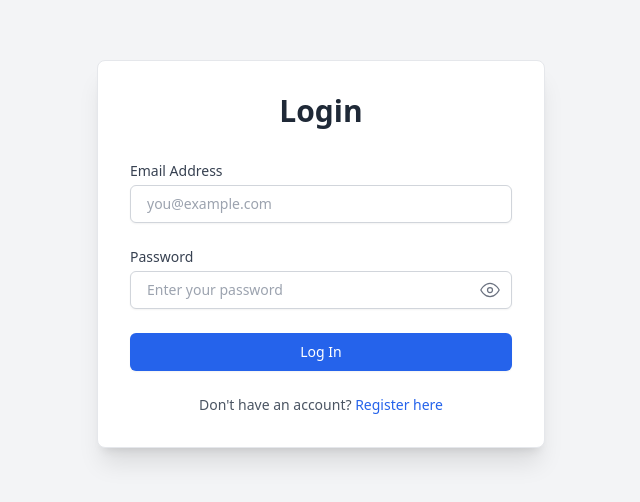
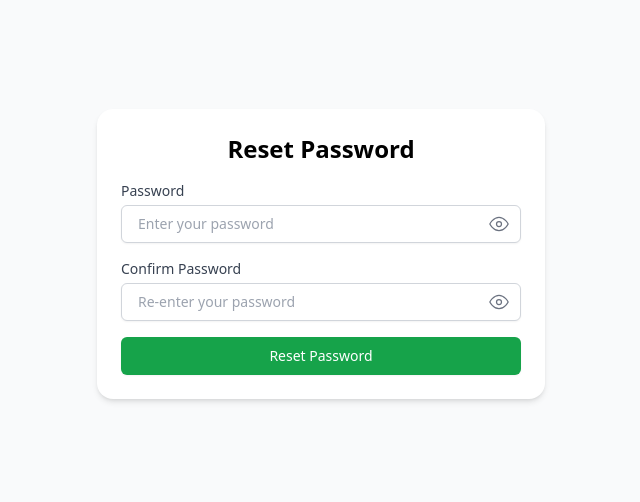
Before and after one commit to bkshitij-dev/inventory-frontend, a React (Create React App) app: page /reset-password in a window 1280 px wide. Before the commit this address led to /login. Shown: the part 146-648 px from the top of the page, without its empty margins (319-959 px from the left). Built offline with nearby package versions, Linux system fonts and the light colour scheme; no server answers.

Commit message:
Add reset password endpoint and organize validations

```diff
--- a/src/App.tsx
+++ b/src/App.tsx
@@ -5,6 +5,7 @@ import Dashboard from "./pages/Dashboard";
 import Verify from "./pages/Verify";
 import VerifyEmailSent from "./pages/VerifyEmailSent";
 import ForgotPassword from "./pages/ForgotPassword";
+import ResetPassword from "./pages/ResetPassword";
 
 function App() {
   return (
@@ -15,6 +16,7 @@ function App() {
         <Route path="/verify-email-sent" element={ <VerifyEmailSent /> } />
         <Route path="/verify" element={ <Verify /> } />
         <Route path="/forgot-password" element={ <ForgotPassword /> } />
+        <Route path="reset-password" element={ <ResetPassword /> } />
         <Route path="/dashboard" element={ <Dashboard /> } />
         {/* Redirect all unknown routes to login */ }
         <Route path="*" element={ <Navigate to="/login" replace /> } />
--- a/src/constants/index.ts
+++ b/src/constants/index.ts
@@ -1,9 +1,9 @@
-export const MIN_USERNAME_LENGTH = 3;
-
-export const EMAIL_REGEX = /^[^\s@]+@[^\s@]+\.[^\s@]+$/;
-
-export const HAS_UPPERCASE_REGEX = /[A-Z]/;
-export const HAS_LOWERCASE_REGEX = /[a-z]/;
-export const HAS_NUMBER_REGEX = /[0-9]/;
-export const HAS_SPECIAL_CHAR_REGEX = /[!@#$%^&*(),.?":{}|<>]/;
-export const MIN_PASSWORD_LENGTH = 6;
+export const constants = {
+    MIN_USERNAME_LENGTH: 3,
+    EMAIL_REGEX: /^[^\s@]+@[^\s@]+\.[^\s@]+$/,
+    HAS_UPPERCASE_REGEX: /[A-Z]/,
+    HAS_LOWERCASE_REGEX: /[a-z]/,
+    HAS_NUMBER_REGEX: /[0-9]/,
+    HAS_SPECIAL_CHAR_REGEX: /[!@#$%^&*(),.?":{}|<>]/,
+    MIN_PASSWORD_LENGTH: 6,
+};
--- a/src/pages/Login.tsx
+++ b/src/pages/Login.tsx
@@ -9,7 +9,7 @@ import InputField from '../components/InputField';
 
 import useFormValidation from '../hooks/useFormValidation';
 
-import { EMAIL_REGEX } from '../constants';
+import { constants } from '../constants';
 
 const Login: React.FC = () => {
 
@@ -27,7 +27,7 @@ const Login: React.FC = () => {
         usernameOrEmail: (value: string) => {
             if (value.trim() === '') {
                 return 'Email address is required.';
-            } else if (!EMAIL_REGEX.test(value)) {
+            } else if (!constants.EMAIL_REGEX.test(value)) {
                 return 'Please enter a valid email address.';
             }
             return null; // No error
@@ -127,6 +127,15 @@ const Login: React.FC = () => {
           )}
           </form>
 
+          {/* Forgot Password Link */}
+        <div className="text-right mb-4">
+          <Link
+            to="/forgot-password"
+            className="text-sm text-indigo-600 hover:underline">
+            Forgot password?
+          </Link>
+        </div>
+
           {/* Link to Registration */}
           <div className="mt-6 text-center">
             <p className="text-sm text-gray-600">
--- a/src/pages/Register.tsx
+++ b/src/pages/Register.tsx
@@ -8,15 +8,7 @@ import InputField from '../components/InputField';
 
 import useFormValidation from '../hooks/useFormValidation';
 
-import {
-  MIN_USERNAME_LENGTH,
-  EMAIL_REGEX,
-  HAS_UPPERCASE_REGEX,
-  HAS_LOWERCASE_REGEX,
-  HAS_NUMBER_REGEX,
-  HAS_SPECIAL_CHAR_REGEX,
-  MIN_PASSWORD_LENGTH,
-} from '../constants';
+import * as validation from '../utils/validation';
 
 const Register: React.FC = () => {
 
@@ -34,46 +26,10 @@ const Register: React.FC = () => {
   const navigate = useNavigate();
 
   const validationRules = {
-    username: (value: string) => {
-      if (value.trim() === '') {
-        return 'Username is required.';
-      } else if (value.length < MIN_USERNAME_LENGTH) {
-        return `Username must be at least ${MIN_USERNAME_LENGTH} characters long.`;
-      }
-      return null;
-    },
-    email: (value: string) => {
-      if (value.trim() === '') {
-        return 'Email address is required.';
-      } else if (!EMAIL_REGEX.test(value)) {
-        return 'Please enter a valid email address.';
-      }
-      return null;
-    },
-    password: (value: string) => {
-      if (value.trim() === '') {
-        return 'Password is required.';
-      } else if (value.length < MIN_PASSWORD_LENGTH) {
-        return `Password must be at least ${MIN_PASSWORD_LENGTH} characters long.`;
-      } else if (!HAS_UPPERCASE_REGEX.test(value)) {
-        return 'Password must contain at least one uppercase letter.';
-      } else if (!HAS_LOWERCASE_REGEX.test(value)) {
-        return 'Password must contain at least one lowercase letter.';
-      } else if (!HAS_NUMBER_REGEX.test(value)) {
-        return 'Password must contain at least one number.';
-      } else if (!HAS_SPECIAL_CHAR_REGEX.test(value)) {
-        return 'Password must contain at least one special character (!@#$%^&*(),.?":{}|<>).';
-      }
-      return null;
-    },
-    confirmPassword: (value: string, allValues: typeof initialValues) => {
-      if (value.trim() === '') {
-        return 'Confirm password is required.';
-      } else if (value !== allValues.password) {
-        return 'Passwords do not match.';
-      }
-      return null;
-    },
+    username: (value: string) => validation.validateUsername(value),
+    email: (value: string) => validation.validateEmail(value),
+    password: (value: string) => validation.validatePasword(value),
+    confirmPassword: (value: string, allValues: typeof initialValues) => validation.validateConfirmPassword(value, allValues),
   };
 
   const {
--- /dev/null
+++ b/src/pages/ResetPassword.tsx
@@ -0,0 +1,123 @@
+import { useState } from "react";
+import { useSearchParams, useNavigate } from "react-router-dom";
+import { Loader2 } from "lucide-react";
+
+import { sendResetPassword } from "../services/authService";
+
+import InputField from '../components/InputField';
+import useFormValidation from '../hooks/useFormValidation';
+
+import * as validation from '../utils/validation';
+
+const ResetPassword: React.FC = () => {
+
+    const initialValues = {
+        password: '',
+        confirmPassword: '',
+    };
+
+    const [message, setMessage] = useState("");
+    const [error, setError] = useState<string | null>(null);
+    const [loading, setLoading] = useState(false);
+
+    const validationRules = {
+        password: (value: string) => validation.validatePasword(value),
+        confirmPassword: (value: string, allValues: typeof initialValues) => validation.validateConfirmPassword(value, allValues),
+    };
+
+    const {
+        values,
+        errors,
+        handleChange,
+        validateForm,
+        setErrors,
+        resetForm,
+    } = useFormValidation(initialValues, validationRules);
+
+    const [searchParams] = useSearchParams();
+    const navigate = useNavigate();
+
+    const token = searchParams.get("token");
+
+    const handleSubmit = async (e: React.FormEvent<HTMLFormElement>) => {
+        e.preventDefault();
+
+        if (!token) {
+            setError("Invalid or missing reset token.");
+            return;
+        }
+
+        const isValid = validateForm();
+
+        if (isValid) {
+            setErrors((prevErrors) => ({ ...prevErrors, form: undefined }));
+        } else {
+            setErrors((prevErrors) => ({ ...prevErrors, form: 'Please correct the errors in the form.' }));
+            return;
+        }
+
+        setLoading(true);
+        setError(null);
+
+        try {
+            setLoading(true);
+            const res = await sendResetPassword(token, values.password);
+            setMessage(res.message);
+            setTimeout(() => navigate("/login"), 3000);
+        } catch (err: any) {
+            setError(err.response?.data?.message || "Failed to reset password.");
+        } finally {
+            setLoading(false);
+        }
+    };
+
+    return (
+        <div className="flex min-h-screen items-center justify-center bg-gray-50">
+            <div className="w-full max-w-md p-6 bg-white shadow-md rounded-2xl">
+                <h2 className="text-2xl font-bold mb-4 text-center">Reset Password</h2>
+
+                {message && <p className="text-green-600 text-center">{message}</p>}
+                {error && <p className="text-red-600 text-center">{error}</p>}
+
+                <form onSubmit={handleSubmit} className="space-y-4 mt-4">
+                    {/* Password Input */ }
+                    <InputField
+                        label="Password"
+                        id="password"
+                        name="password"
+                        type="password"
+                        placeholder="Enter your password"
+                        value={ values.password }
+                        onChange={ handleChange }
+                        error={ errors.password }
+                        showPasswordToggle={ true }
+                    />
+
+                    {/* Confirm Password Input */ }
+                    <InputField
+                        label="Confirm Password"
+                        id="confirmPassword"
+                        name="confirmPassword"
+                        type="password"
+                        placeholder="Re-enter your password"
+                        value={ values.confirmPassword }
+                        onChange={ handleChange }
+                        error={ errors.confirmPassword }
+                        showPasswordToggle={ true }
+                    />
+
+                    {/* Reset Button */ }
+                    <button
+                        type="submit"
+                        className="w-full flex justify-center py-2 px-4 border border-transparent rounded-md shadow-sm text-sm font-medium text-white bg-green-600 hover:bg-green-700 focus:outline-none focus:ring-2 focus:ring-offset-2 focus:ring-green-500"
+                    >
+                        { loading && <Loader2 className="w-5 h-5 animate-spin" /> }
+                        { loading ? "Resetting..." : "Reset Password" }
+                    </button>
+                </form>
+            </div>
+        </div>
+    );
+};
+
+export default ResetPassword;
--- a/src/services/authService.ts
+++ b/src/services/authService.ts
@@ -45,3 +45,8 @@ export async function sendForgotPasswordEmail(email: string): Promise<ApiRespons
   const { data } = await api.post<ApiResponse<void>>("/auth/forgot-password", {email});
   return data;
 };
+
+export async function sendResetPassword(token: string, password: string): Promise<ApiResponse<void>> {
+  const { data } = await api.post<ApiResponse<void>>("/auth/reset-password", {token, password});
+  return data;
+}
--- /dev/null
+++ b/src/utils/validation.ts
@@ -0,0 +1,45 @@
+import { constants } from '../constants';
+
+export const validateUsername = (value: string) => {
+    if (value.trim() === '') {
+        return 'Username is required.';
+    } else if (value.length < constants.MIN_USERNAME_LENGTH) {
+        return `Username must be at least ${constants.MIN_USERNAME_LENGTH} characters long.`;
+    }
+    return null;
+}
+
+export const validateEmail = (value: string) => {
+    if (value.trim() === '') {
+        return 'Email address is required.';
+    } else if (!constants.EMAIL_REGEX.test(value)) {
+        return 'Please enter a valid email address.';
+    }
+    return null;
+}
+
+export const validatePasword = (value: string) => {
+    if (value.trim() === '') {
+        return 'Password is required.';
+    } else if (value.length < constants.MIN_PASSWORD_LENGTH) {
+        return `Password must be at least ${constants.MIN_PASSWORD_LENGTH} characters long.`;
+    } else if (!constants.HAS_UPPERCASE_REGEX.test(value)) {
+        return 'Password must contain at least one uppercase letter.';
+    } else if (!constants.HAS_LOWERCASE_REGEX.test(value)) {
+        return 'Password must contain at least one lowercase letter.';
+    } else if (!constants.HAS_NUMBER_REGEX.test(value)) {
+        return 'Password must contain at least one number.';
+    } else if (!constants.HAS_SPECIAL_CHAR_REGEX.test(value)) {
+        return 'Password must contain at least one special character (!@#$%^&*(),.?":{}|<>).';
+    }
+    return null;
+}
+
+export const validateConfirmPassword = (value: string, allValues: any) => {
+    if (value.trim() === '') {
+        return 'Confirm password is required.';
+    } else if (value !== allValues.password) {
+        return 'Passwords do not match.';
+    }
+    return null;
+}
```
